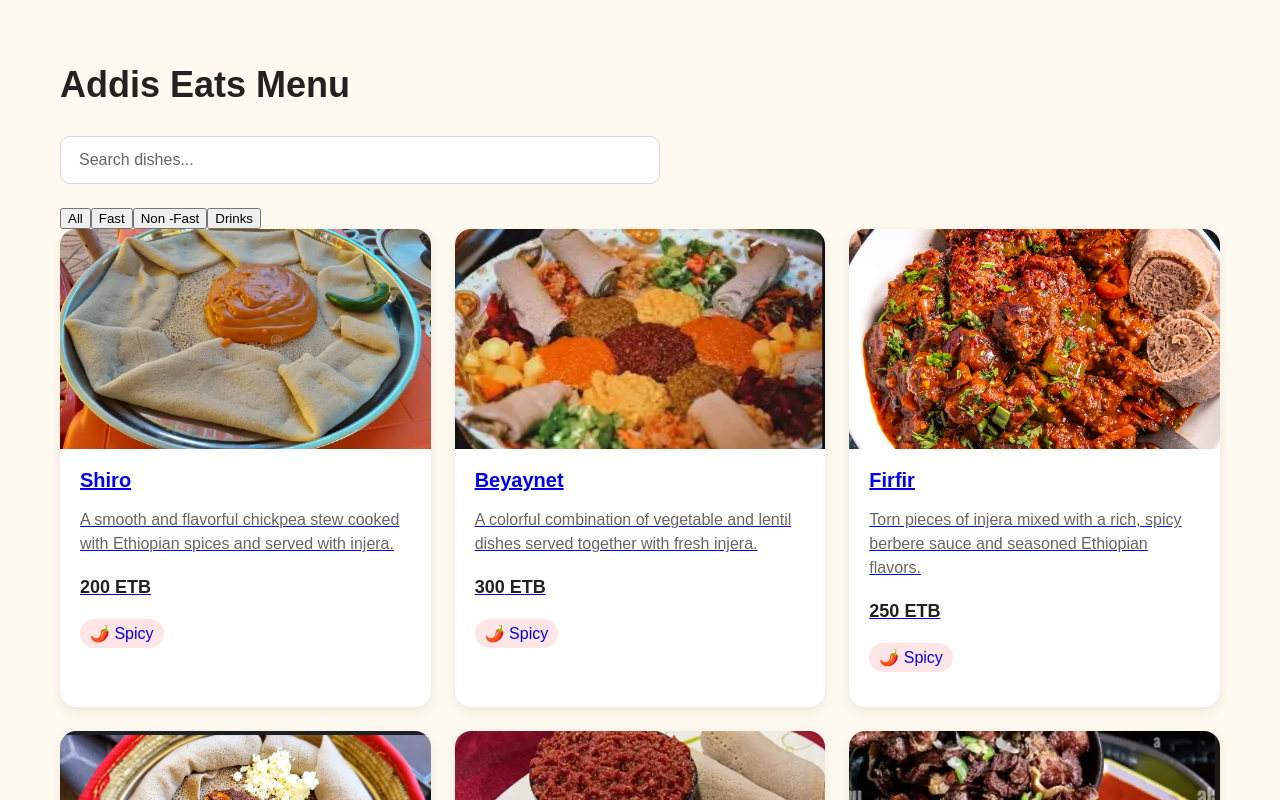
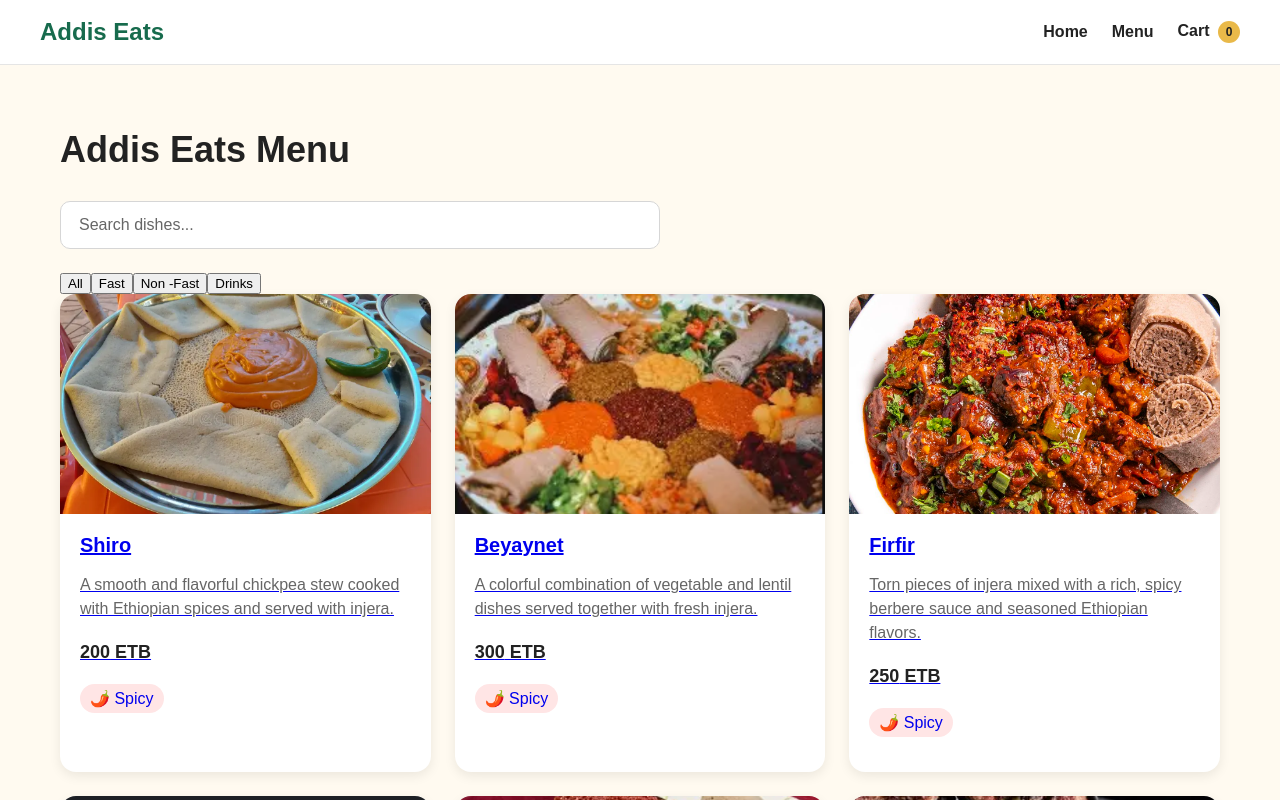
Before and after one commit to birhanukiros-tech/addis-eats-react, a React (Vite) app in the folder module-03-react-nextjs/Projects/addis_eats_react/: page /menu in a window 1280 px wide. Shown: the top 800 px of the page. Built offline with nearby package versions, Linux system fonts and the light colour scheme.

Commit message:
refactor: improve cart components and badge

```diff
--- a/module-03-react-nextjs/Projects/addis_eats_react/src/App.jsx
+++ b/module-03-react-nextjs/Projects/addis_eats_react/src/App.jsx
@@ -2,11 +2,13 @@ import Menu from "./menu/Menu";
 import DishDetail from "./menu/DishDetail";
 import { Navigate, Route, Routes } from "react-router-dom";
 import Cart from "./cart/Cart";
-
+import Navbar from "./ui/Navbar";
 
 function App() {
     return (
         <div>
+            <Navbar />
+
             <Routes>
                 <Route path="/" element={<Navigate to="/menu" replace />} />
 
--- a/module-03-react-nextjs/Projects/addis_eats_react/src/cart/Cart.jsx
+++ b/module-03-react-nextjs/Projects/addis_eats_react/src/cart/Cart.jsx
@@ -1,58 +1,39 @@
 import useCartStore from "./cartStore";
+import CartItem from "./CartItem";
 
 function Cart() {
     const cart = useCartStore((state) => state.cart);
-    const increaseQuantity = useCartStore(
-        (state) => state.increaseQuantity
-    );
-    const decreaseQuantity = useCartStore(
-        (state) => state.decreaseQuantity
-    );
+
     const total = cart.reduce(
         (sum, item) => sum + item.price * item.quantity,
         0
     );
 
-    const removeFromCart = useCartStore(
-    (state) => state.removeFromCart
-    );
-
-    if(cart.length === 0){
-        return(
-            <div>
+    if (cart.length === 0) {
+        return (
+            <div className="cart-page">
                 <h1>Your Cart</h1>
-                <p>Your cart is empty</p>
+                <p>Your cart is empty.</p>
             </div>
         );
     }
-    return(
-        <div>
+
+    return (
+        <div className="cart-page">
             <h1>Your Cart</h1>
 
-            {cart.map((item) =>(
-                <div key={item.id}>
-                    <h2>{item.name}</h2>
-
-                    <button onClick={() =>decreaseQuantity(item.id)}>
-                        -
-                    </button>
-
-                    <span>{item.quantity}</span>
-
-                    <button onClick={() => increaseQuantity(item.id)}>
-                        +
-                    </button>
-
-                    <p>{item.price * item.quantity} ETB</p>
-
-                    <button onClick={() => removeFromCart(item.id)}>
-                        Remove
-                    </button>
-                </div>
+            {cart.map((item) => (
+                <CartItem
+                    key={item.id}
+                    item={item}
+                />
             ))}
 
-            <h2>Total: {total}</h2>
+            <div className="cart-total">
+                <h2>Total: {total} ETB</h2>
+            </div>
         </div>
     );
 }
+
 export default Cart;
--- a/module-03-react-nextjs/Projects/addis_eats_react/src/cart/CartBadge.jsx
+++ b/module-03-react-nextjs/Projects/addis_eats_react/src/cart/CartBadge.jsx
@@ -0,0 +1,18 @@
+import useCartStore from "./cartStore";
+
+function CartBadge() {
+    const cart = useCartStore((state) => state.cart);
+
+    const cartCount = cart.reduce(
+        (total, item) => total + item.quantity,
+        0
+    );
+
+    return (
+        <span className="cart-badge">
+            {cartCount}
+        </span>
+    );
+}
+
+export default CartBadge;
--- a/module-03-react-nextjs/Projects/addis_eats_react/src/cart/CartItem.jsx
+++ b/module-03-react-nextjs/Projects/addis_eats_react/src/cart/CartItem.jsx
@@ -0,0 +1,41 @@
+import useCartStore from "./cartStore";
+
+function CartItem({ item }) {
+    const increaseQuantity = useCartStore(
+        (state) => state.increaseQuantity
+    );
+
+    const decreaseQuantity = useCartStore(
+        (state) => state.decreaseQuantity
+    );
+
+    const removeFromCart = useCartStore(
+        (state) => state.removeFromCart
+    );
+
+    const subtotal = item.price * item.quantity;
+
+    return (
+        <div className="cart-item">
+            <h2>{item.name}</h2>
+
+            <button onClick={() => decreaseQuantity(item.id)}>
+                −
+            </button>
+
+            <span>{item.quantity}</span>
+
+            <button onClick={() => increaseQuantity(item.id)}>
+                +
+            </button>
+
+            <p>{subtotal} ETB</p>
+
+            <button onClick={() => removeFromCart(item.id)}>
+                Remove
+            </button>
+        </div>
+    );
+}
+
+export default CartItem;
--- a/module-03-react-nextjs/Projects/addis_eats_react/src/index.css
+++ b/module-03-react-nextjs/Projects/addis_eats_react/src/index.css
@@ -223,3 +223,125 @@ img {
   border-color: var(--color-primary);
   box-shadow: 0 0 0 3px rgba(23, 107, 77, 0.12);
 }
+
+/* ================================================
+    Navbar
+  ==================================================*/
+.navbar {
+    display: flex;
+    justify-content: space-between;
+    align-items: center;
+    padding: 18px 40px;
+    background: var(--color-surface);
+    border-bottom: 1px solid #e5e5e5;
+}
+
+.navbar > a {
+    color: var(--color-primary);
+    text-decoration: none;
+    font-size: 24px;
+    font-weight: bold;
+}
+
+.navbar > div {
+    display: flex;
+    align-items: center;
+    gap: 24px;
+}
+
+.navbar > div a {
+    color: var(--color-text);
+    text-decoration: none;
+    font-weight: 600;
+}
+
+.navbar > div a:hover {
+    color: var(--color-primary);
+}
+
+/*=============================================
+  Cart badge
+==================================================*/
+.cart-badge {
+    display: inline-flex;
+    justify-content: center;
+    align-items: center;
+    min-width: 22px;
+    height: 22px;
+    padding: 0 6px;
+    margin-left: 4px;
+    border-radius: 50%;
+    background: var(--color-accent);
+    color: var(--color-text);
+    font-size: 12px;
+    font-weight: bold;
+}
+
+
+/* ======================================================
+  Cart
+  ========================================================= */
+.cart-page {
+    max-width: 900px;
+    margin: 0 auto;
+    padding: 40px 20px;
+}
+
+.cart-page h1 {
+    margin-bottom: 30px;
+    font-size: var(--font-size-3xl);
+}
+
+.cart-item {
+    display: flex;
+    align-items: center;
+    gap: 20px;
+    padding: 20px;
+    margin-bottom: 16px;
+    background: var(--color-surface);
+    border-radius: var(--radius-md);
+    box-shadow: var(--shadow-card);
+}
+
+.cart-item h2 {
+    flex: 1;
+    margin: 0;
+    font-size: var(--font-size-lg);
+}
+
+.cart-item button {
+    border: none;
+    border-radius: var(--radius-sm);
+    padding: 8px 12px;
+    font-weight: bold;
+}
+
+.cart-item button:not(:last-child) {
+    background: #eeeeee;
+}
+
+.cart-item button:last-child {
+    background: var(--color-danger);
+    color: white;
+}
+
+.cart-item span {
+    min-width: 25px;
+    text-align: center;
+    font-weight: bold;
+}
+
+.cart-item p {
+    min-width: 100px;
+    margin: 0;
+    font-weight: bold;
+}
+
+.cart-total {
+    margin-top: 30px;
+    padding: 20px;
+    text-align: right;
+    background: var(--color-surface);
+    border-radius: var(--radius-md);
+    box-shadow: var(--shadow-card);
+}
--- /dev/null
+++ b/module-03-react-nextjs/Projects/addis_eats_react/src/ui/Navbar.jsx
@@ -0,0 +1,21 @@
+import { Link } from "react-router-dom";
+import CartBadge from "../cart/CartBadge";
+
+function Navbar() {
+    return (
+        <nav className="navbar">
+            <Link to="/">Addis Eats</Link>
+
+            <div>
+                <Link to="/">Home</Link>
+                <Link to="/menu">Menu</Link>
+
+                <Link to="/cart">
+                    Cart <CartBadge />
+                </Link>
+            </div>
+        </nav>
+    );
+}
+
+export default Navbar;
```
